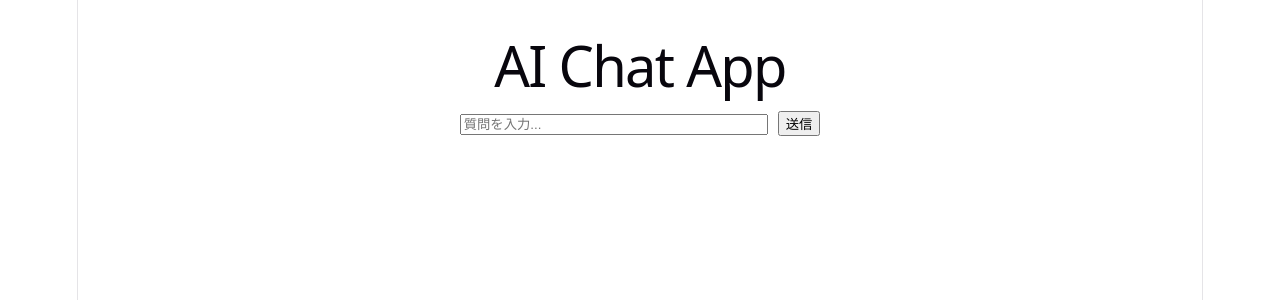
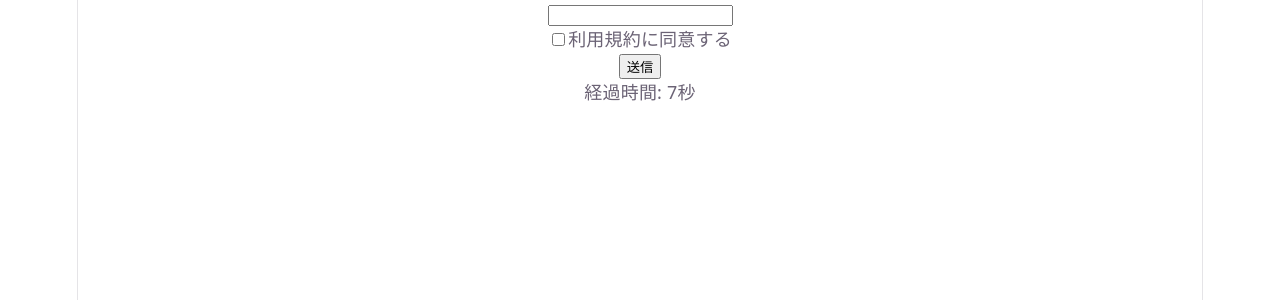
Before and after one commit to tomo-dev-ai/ai-chat-app, a React (Vite) app: page / in a window 1280 px wide. Shown: the top 300 px of the page. Built offline with nearby package versions, Linux system fonts and the light colour scheme.

Commit message:
テストモジュールをコミット

```diff
--- /dev/null
+++ b/src/CheckboxField.tsx
@@ -0,0 +1,20 @@
+type CheckboxFieldProps = {
+  label: string;
+  checked: boolean;
+  onChange: (checked: boolean) => void;
+};
+
+function CheckboxField({ label, checked, onChange }: CheckboxFieldProps) {
+  return (
+    <label>
+      <input
+        type="checkbox"
+        checked={checked}
+        onChange={(e) => onChange(e.target.checked)}
+      />
+      {label}
+    </label>
+  );
+}
+
+export default CheckboxField;
--- /dev/null
+++ b/src/Test.tsx
@@ -0,0 +1,77 @@
+import { createContext, useContext, useEffect, useRef, useState } from "react";
+import CheckboxField from "./CheckboxField";
+
+const MessageContext = createContext<string>("");
+
+function Test() {
+
+    const [name, setName] = useState("");
+    const [isCheck, setIsCheck] = useState(false);
+    const [message, setMessage] = useState("");
+    const [elapsedSeconds, setElapsedSeconds] = useState(0);
+
+    useEffect(() => {
+        console.log(`名前が${name.length}文字になりました`);
+    }, [name]);
+
+    useEffect(() => {
+        const timer = setInterval(() => {
+            setElapsedSeconds(prev => prev + 1);
+        }, 1000);
+
+        return () => clearInterval(timer); // クリーンアップ
+    }, []);
+
+    const nameInputRef = useRef<HTMLInputElement>(null);
+
+
+    const handleSend = (e: React.SubmitEvent<HTMLFormElement>) => {
+        setMessage("");
+        e.preventDefault();
+
+        if (!name) {
+            setMessage("名前を入力してください");
+            return;
+        } else if (!isCheck) {
+            setMessage("利用規約に同意のチェックが入っていません");
+            return;
+        }
+
+        setMessage("送信しました");
+        nameInputRef.current?.focus()
+    }
+
+    return (
+        <div>
+            <form onSubmit={handleSend}>
+                <input
+                    ref={nameInputRef}
+                    type="text"
+                    value={name}
+                    onChange={(e) => setName(e.target.value)}
+                />
+                <br></br>
+                <CheckboxField checked={isCheck} onChange={setIsCheck} label="利用規約に同意する" />
+                <br></br>
+                <button type="submit">送信</button>
+                <MessageContext.Provider value={message}>
+                    <Wrapper />
+                </MessageContext.Provider>
+                <p>経過時間: {elapsedSeconds}秒</p>
+            </form>
+        </div>
+
+    );
+}
+export default Test;
+
+// 中間コンポーネント:Propsを何も受け取らない
+function Wrapper() {
+    return <MessageDisplay />;
+}
+
+// 実際にmessageを表示するコンポーネント
+function MessageDisplay() {
+    const message = useContext(MessageContext);
+    return <p>{message}</p>;
+}
--- a/src/main.tsx
+++ b/src/main.tsx
@@ -5,11 +5,13 @@ import './index.css'
 // ★ 追加：StructuredTest を読み込む
 import App from './App.tsx'
 import StructuredTest from './StructuredTest.tsx'
+import Test from './Test.tsx'
 
 // ★ 今は App を表示しているが、必要に応じて切り替える
 createRoot(document.getElementById('root')!).render(
   <StrictMode>
-    <App />
+    {/* <App /> */}
     {/* <StructuredTest /> ← これを有効にすると JSONテスト画面になる */}
+    <Test />
   </StrictMode>,
 )
```
